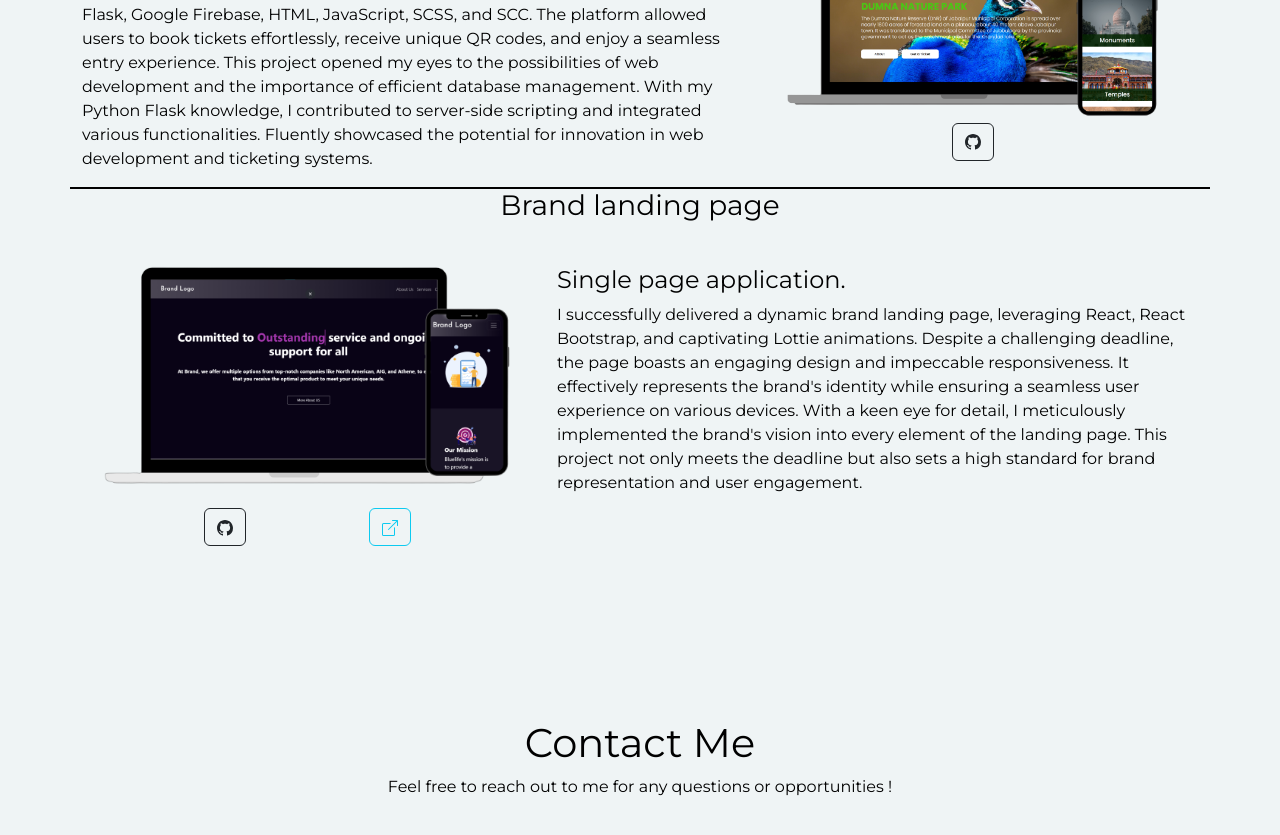
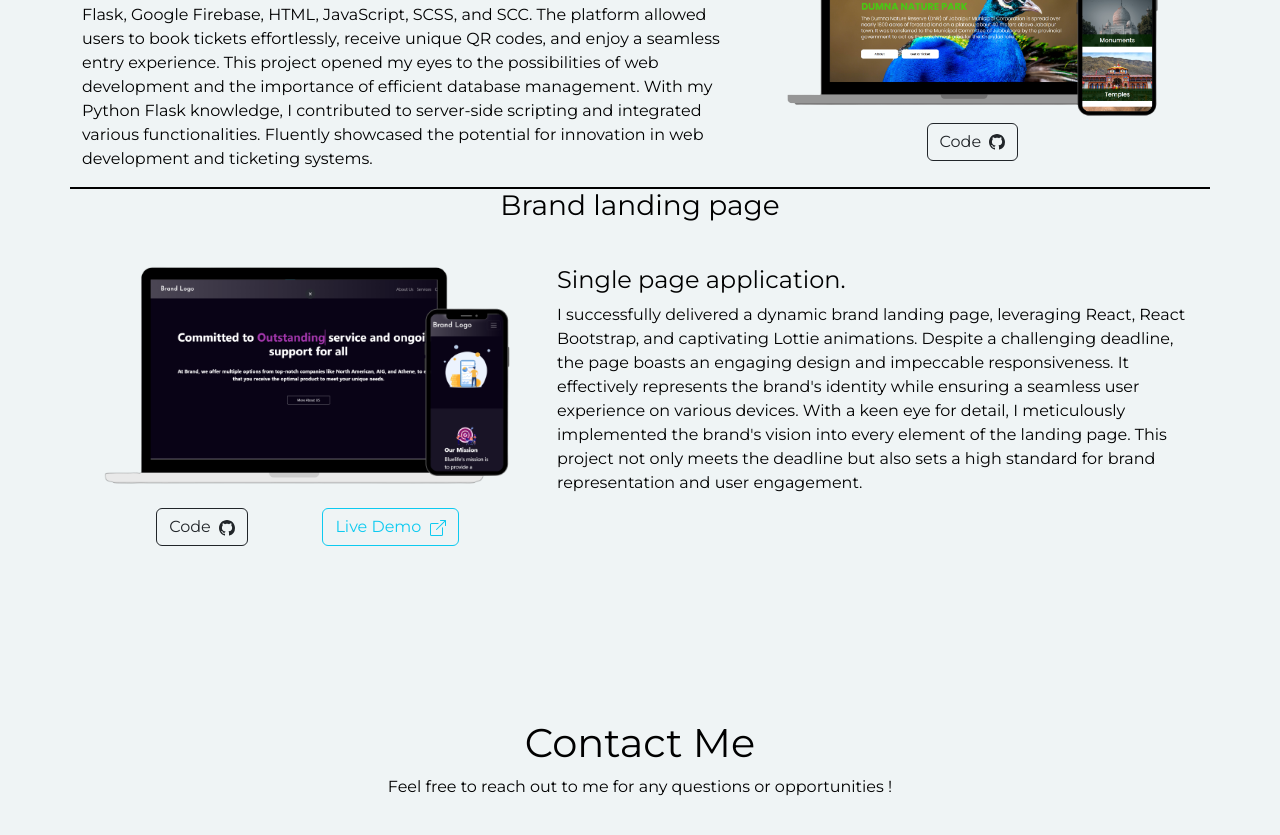
Before and after one commit to itsTarunPatkar/react-MyportFolio, a React (Create React App) app: page / in a window 1280 px wide. Shown: the part 3780-4615 px from the top of the page. Built offline with nearby package versions, Linux system fonts and the light colour scheme.

Commit message:
revise commitment

```diff
--- a/src/Compo/Projects.jsx
+++ b/src/Compo/Projects.jsx
@@ -59,6 +59,7 @@ export default function Projects() {
                     <div className="visit-icons">
                         <a href="https://github.com/itsTarunPatkar/TicketUs-QR-Based-Ticketing">
                             <button type="button" class="btn btn-outline-dark">
+                            Code &#160;
                                 <svg xmlns="http://www.w3.org/2000/svg" width="16" height="16" fill="currentColor" class="bi bi-github" viewBox="0 0 16 16">
                                     <path d="M8 0C3.58 0 0 3.58 0 8c0 3.54 2.29 6.53 5.47 7.59.4.07.55-.17.55-.38 0-.19-.01-.82-.01-1.49-2.01.37-2.53-.49-2.69-.94-.09-.23-.48-.94-.82-1.13-.28-.15-.68-.52-.01-.53.63-.01 1.08.58 1.23.82.72 1.21 1.87.87 2.33.66.07-.52.28-.87.51-1.07-1.78-.2-3.64-.89-3.64-3.95 0-.87.31-1.59.82-2.15-.08-.2-.36-1.02.08-2.12 0 0 .67-.21 2.2.82.64-.18 1.32-.27 2-.27.68 0 1.36.09 2 .27 1.53-1.04 2.2-.82 2.2-.82.44 1.1.16 1.92.08 2.12.51.56.82 1.27.82 2.15 0 3.07-1.87 3.75-3.65 3.95.29.25.54.73.54 1.48 0 1.07-.01 1.93-.01 2.2 0 .21.15.46.55.38A8.012 8.012 0 0 0 16 8c0-4.42-3.58-8-8-8z" />
                                 </svg>
@@ -78,6 +79,7 @@ export default function Projects() {
                     <div className="visit-icons d-flex justify-content-evenly">
                         <a href="https://github.com/itsTarunPatkar/brand-landingpage-reactjs">
                             <button type="button" class="btn btn-outline-dark">
+                                Code &#160;
                                 <svg xmlns="http://www.w3.org/2000/svg" width="16" height="16" fill="currentColor" class="bi bi-github" viewBox="0 0 16 16">
                                     <path d="M8 0C3.58 0 0 3.58 0 8c0 3.54 2.29 6.53 5.47 7.59.4.07.55-.17.55-.38 0-.19-.01-.82-.01-1.49-2.01.37-2.53-.49-2.69-.94-.09-.23-.48-.94-.82-1.13-.28-.15-.68-.52-.01-.53.63-.01 1.08.58 1.23.82.72 1.21 1.87.87 2.33.66.07-.52.28-.87.51-1.07-1.78-.2-3.64-.89-3.64-3.95 0-.87.31-1.59.82-2.15-.08-.2-.36-1.02.08-2.12 0 0 .67-.21 2.2.82.64-.18 1.32-.27 2-.27.68 0 1.36.09 2 .27 1.53-1.04 2.2-.82 2.2-.82.44 1.1.16 1.92.08 2.12.51.56.82 1.27.82 2.15 0 3.07-1.87 3.75-3.65 3.95.29.25.54.73.54 1.48 0 1.07-.01 1.93-.01 2.2 0 .21.15.46.55.38A8.012 8.012 0 0 0 16 8c0-4.42-3.58-8-8-8z" />
                                 </svg>
@@ -85,6 +87,7 @@ export default function Projects() {
                         </a>
                         <a href="https://brand-landingpage.vercel.app/">
                             <button type="button" class="btn btn-outline-info">
+                                Live Demo  &#160;
                                 <svg xmlns="http://www.w3.org/2000/svg" width="16" height="16" fill="currentColor" class="bi bi-box-arrow-up-right" viewBox="0 0 16 16">
                                     <path fill-rule="evenodd" d="M8.636 3.5a.5.5 0 0 0-.5-.5H1.5A1.5 1.5 0 0 0 0 4.5v10A1.5 1.5 0 0 0 1.5 16h10a1.5 1.5 0 0 0 1.5-1.5V7.864a.5.5 0 0 0-1 0V14.5a.5.5 0 0 1-.5.5h-10a.5.5 0 0 1-.5-.5v-10a.5.5 0 0 1 .5-.5h6.636a.5.5 0 0 0 .5-.5z" />
                                     <path fill-rule="evenodd" d="M16 .5a.5.5 0 0 0-.5-.5h-5a.5.5 0 0 0 0 1h3.793L6.146 9.146a.5.5 0 1 0 .708.708L15 1.707V5.5a.5.5 0 0 0 1 0v-5z" />
```
